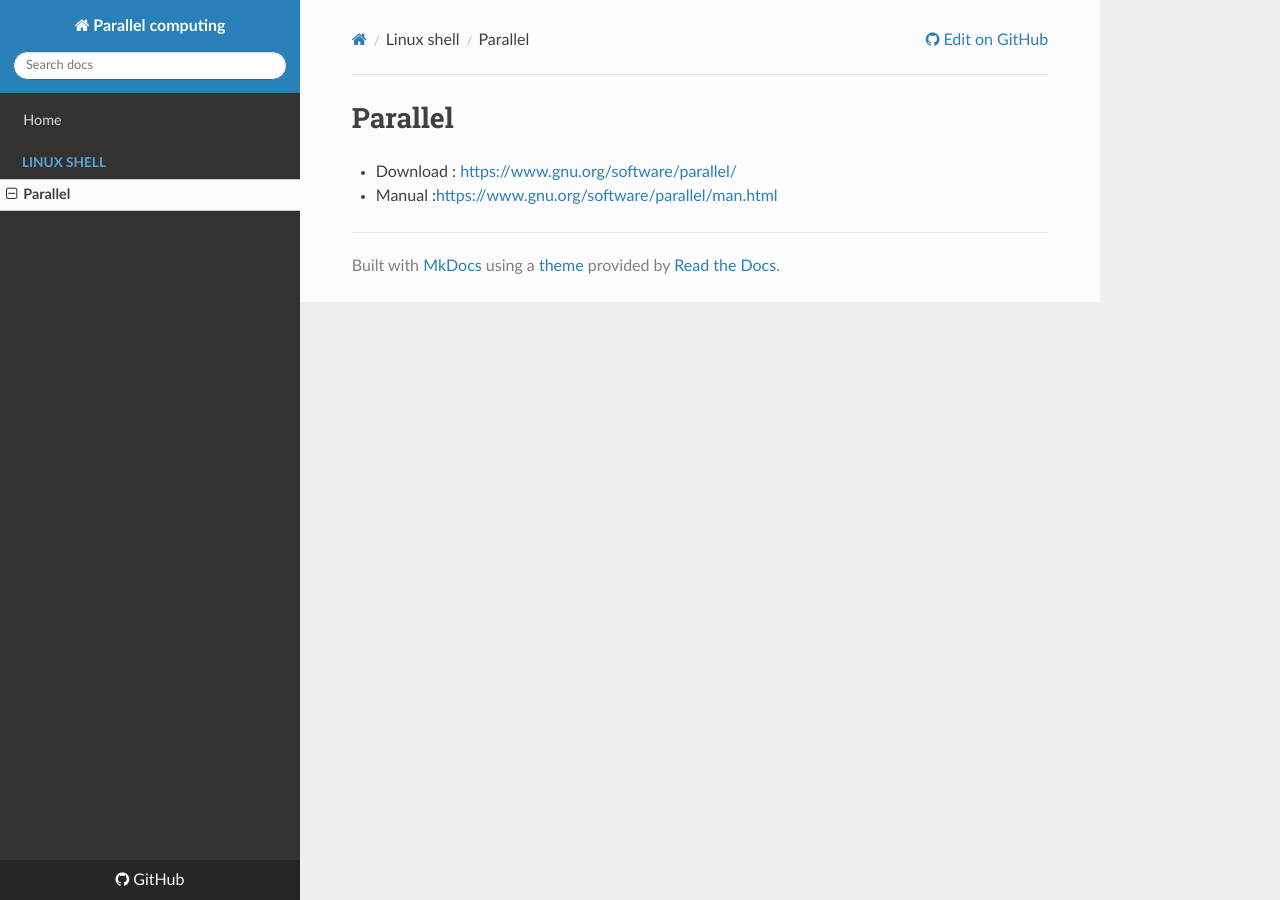
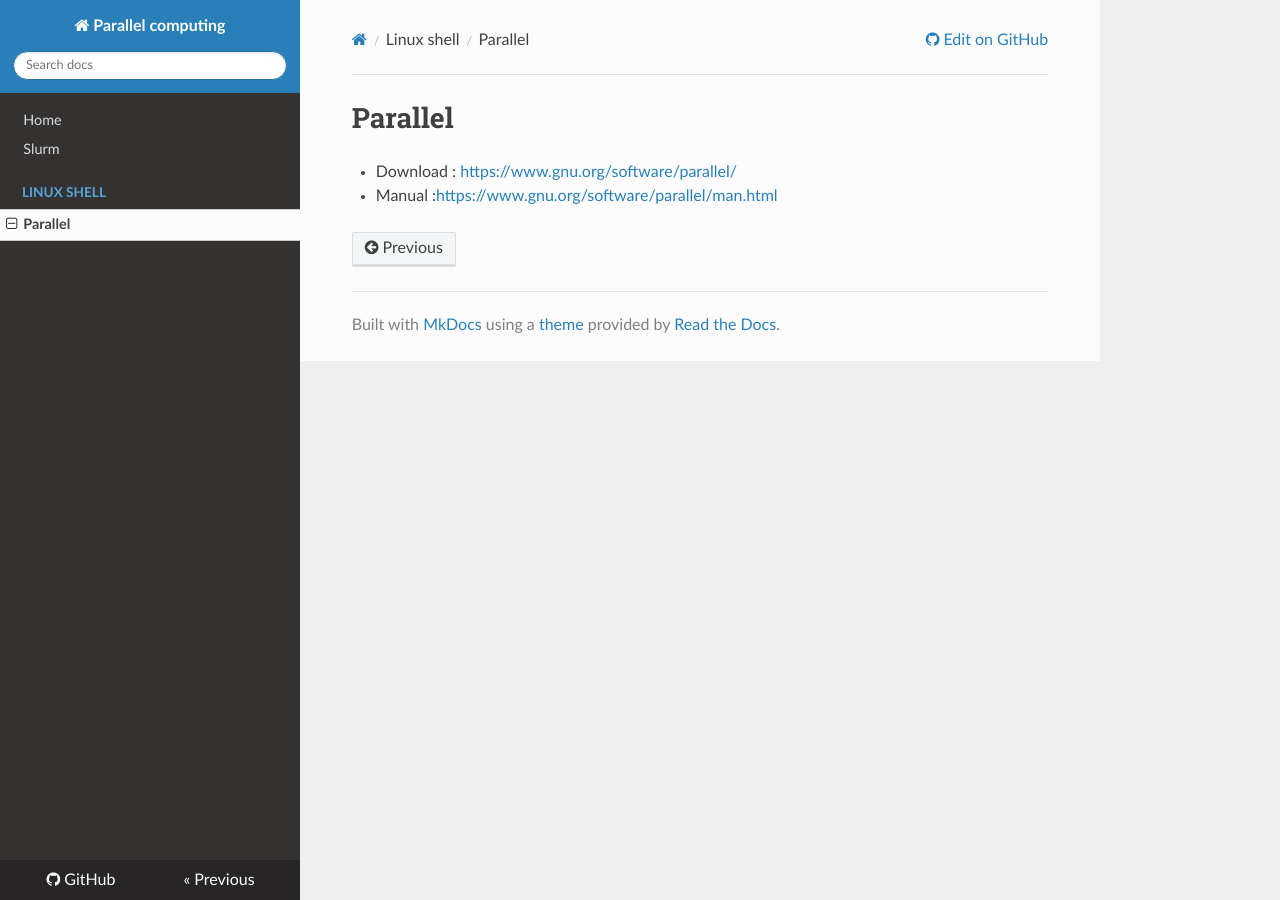
Before and after one commit to WonyoungCho/parallel, an MkDocs documentation site: the page built from docs/parallel.md, in a window 1280 px wide. Built offline with MkDocs 1.6.1, drawn with Linux system fonts in a browser that asks for light colours; nearby versions of some CDN libraries; old or Windows-style settings are respelled for this version of MkDocs.

Commit message:
Update mkdocs.yml

```diff
--- a/mkdocs.yml
+++ b/mkdocs.yml
@@ -8,6 +8,7 @@ extra_javascript: [docs.js]
 
 pages:
     - Home: 'index.md'
+    - Slurm: 'slurm.md'
     - Linux shell:
         - 'Parallel' : 'parallel.md'
 
```
